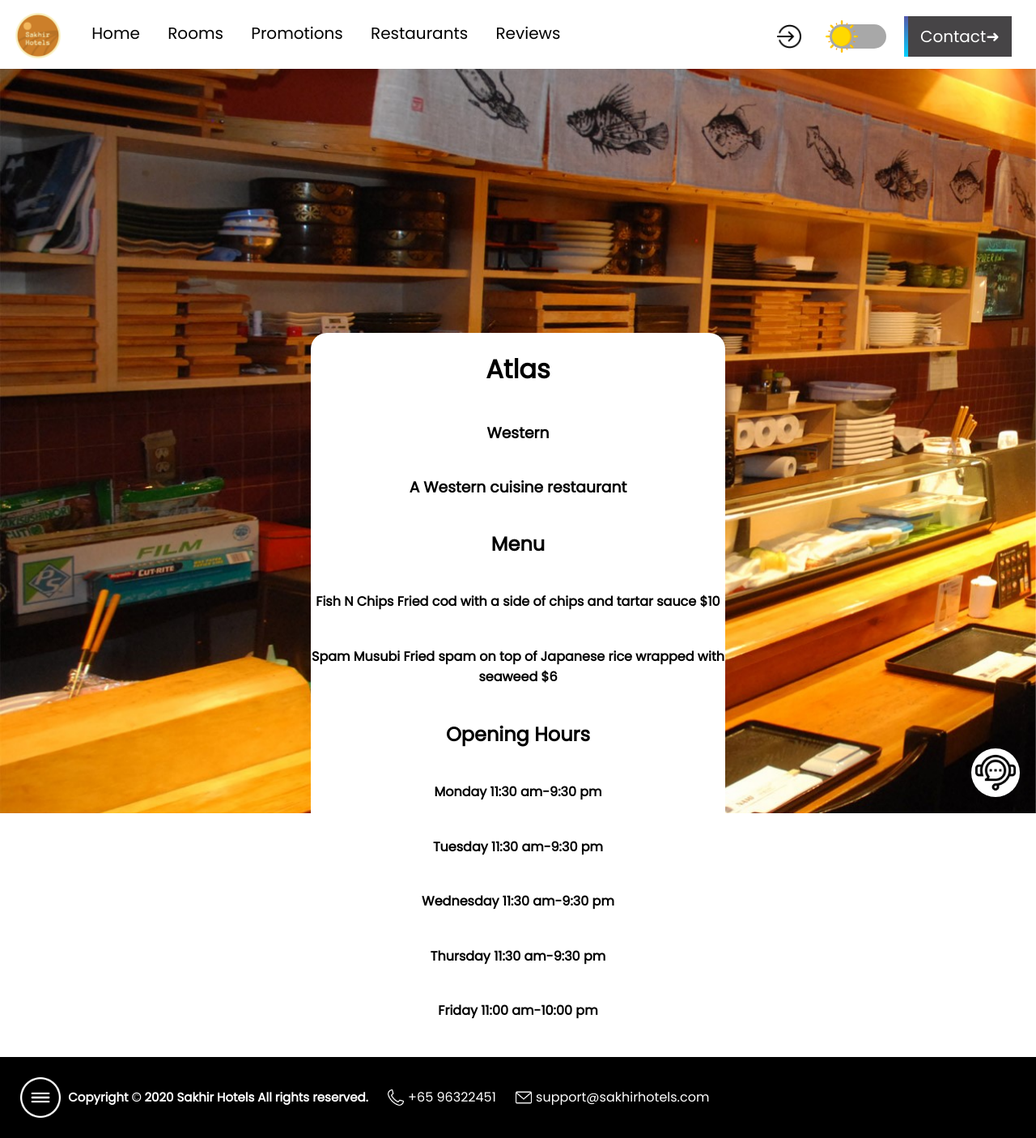
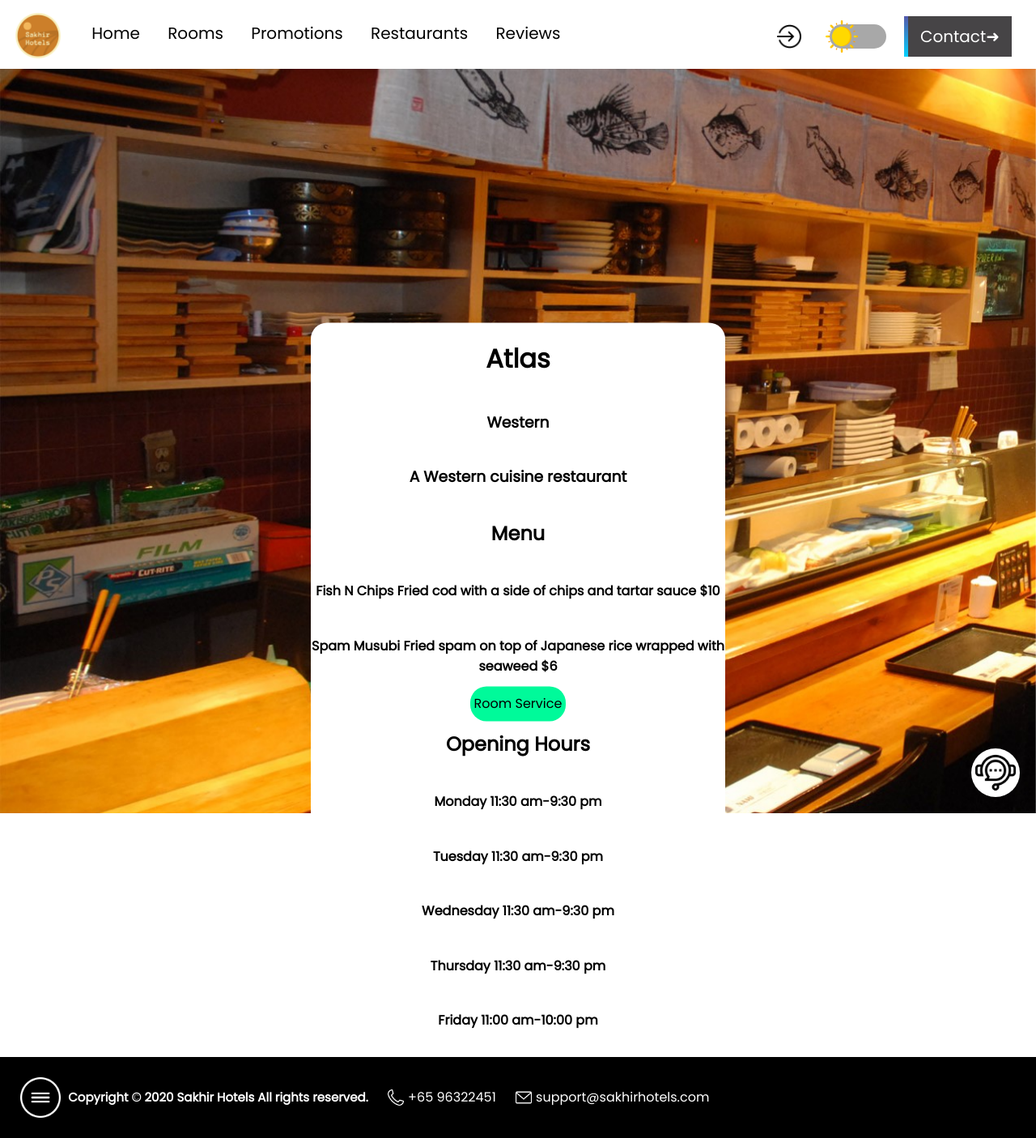
Before and after one commit to mynamegabe/Sakhir-Hotels, a Flask app: page /restaurants/Atlas in a window 1280 px wide. Shown: the whole page at 81% size. Run offline with Flask 2, Linux system fonts and the light colour scheme; parts of the project's set-up code (start-up, migrations or seed data) failed here and were passed over; some libraries are stand-ins or nearby versions.

Commit message:
room service button

```diff
--- a/static/css/style.css
+++ b/static/css/style.css
@@ -1644,3 +1644,11 @@ height:130vh !important;
   top:100px;
   padding:0px 20px;
 }
+
+#roomservicebutton {
+  text-decoration:none;
+  background-color:mediumspringgreen;
+  padding:10px 5px;
+  border-radius:20px;
+  color:black;
+}
--- a/templates/restaurant.html
+++ b/templates/restaurant.html
@@ -45,6 +45,7 @@
           <h4>{{ restaurant.get_menu()[dish].get_name() }} <span>{{ restaurant.get_menu()[dish].get_description() }} ${{ restaurant.get_menu()[dish].get_price() }}</span></h4>
           <br>
         {% endfor %}
+        <a href="/restaurants/{{ restaurant.get_name() }}/order" id="roomservicebutton">Room Service</a>
       </div>
       <br>
       <div id="openinghours">
```
Also changed, not shown: 1 other file.
